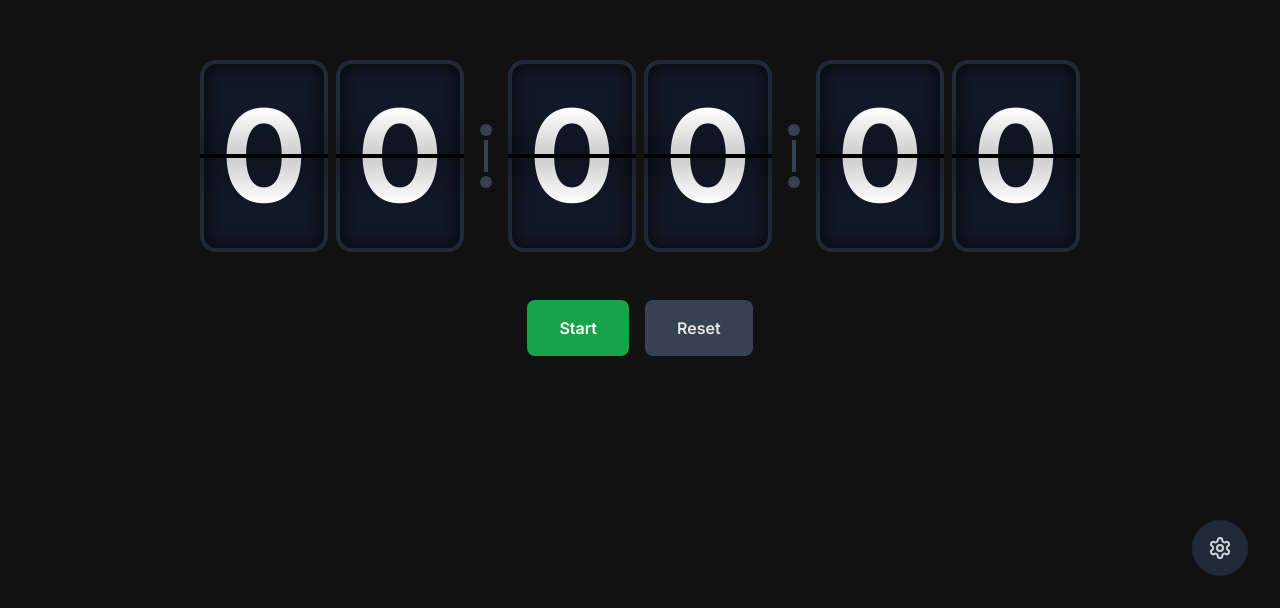
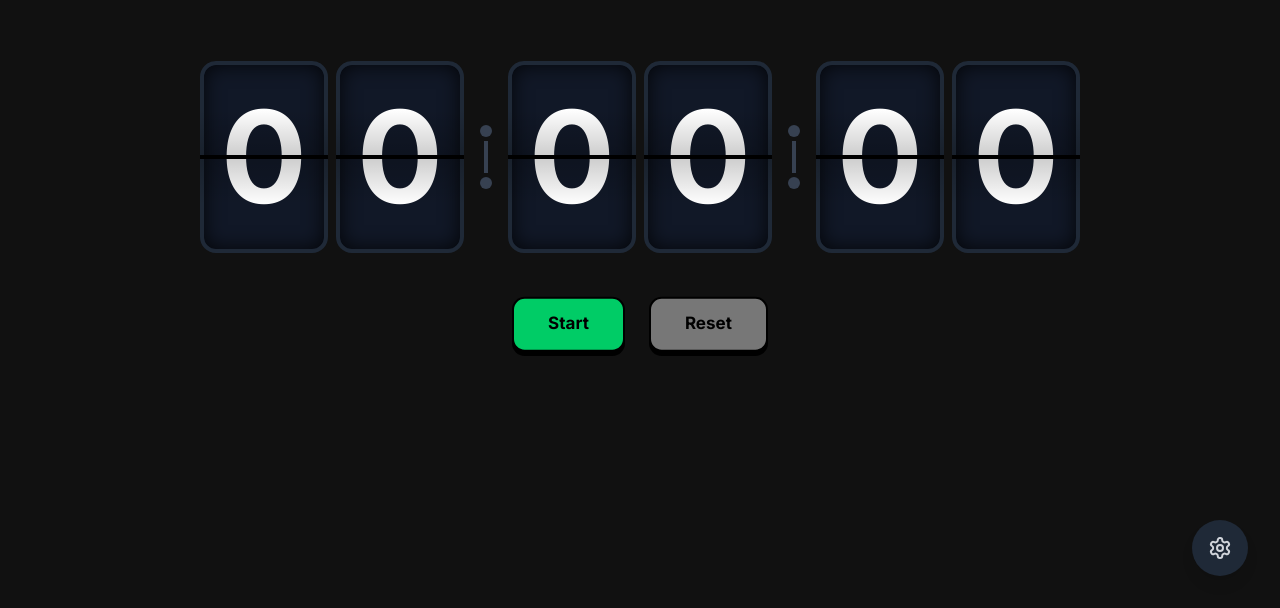
Before and after one commit to codewithdhruba01/FlipClock, a Next.js app: page /stopwatch in a window 1280 px wide. Shown: the part 192-800 px from the top of the page. Built offline with nearby package versions, Linux system fonts and the light colour scheme.

Commit message:
feat(stopwatch): added 3D styled-components button design for Start and Reset

```diff
--- a/components/Stopwatch.tsx
+++ b/components/Stopwatch.tsx
@@ -1,10 +1,10 @@
 'use client';
 
 import { useState, useEffect } from 'react';
-import { Settings, Clock } from 'lucide-react';
-import Link from 'next/link';
+import { Settings } from 'lucide-react';
 import FlipDigit from './FlipDigit';
 import SettingsDialog from './SettingsDialog';
+import styled from 'styled-components';
 
 type TimeFormat = '12' | '24';
 type Theme = 'light' | 'dark';
@@ -18,35 +18,35 @@ export default function Stopwatch() {
   const [clockSize, setClockSize] = useState(100);
   const [isFullscreen, setIsFullscreen] = useState(false);
 
+  // Stopwatch logic
   useEffect(() => {
     let interval: NodeJS.Timeout;
-
     if (isRunning) {
       interval = setInterval(() => {
         setElapsed((prev) => prev + 1);
       }, 1000);
     }
-
     return () => clearInterval(interval);
   }, [isRunning]);
 
+  // Load saved settings
   useEffect(() => {
     const savedTheme = localStorage.getItem('theme') as Theme;
     const savedFormat = localStorage.getItem('timeFormat') as TimeFormat;
     const savedSize = localStorage.getItem('clockSize');
-
     if (savedTheme) setTheme(savedTheme);
     if (savedFormat) setTimeFormat(savedFormat);
     if (savedSize) setClockSize(Number(savedSize));
   }, []);
 
+  // Fullscreen check
   useEffect(() => {
     const handleFullscreenChange = () => {
       setIsFullscreen(!!document.fullscreenElement);
     };
-
     document.addEventListener('fullscreenchange', handleFullscreenChange);
-    return () => document.removeEventListener('fullscreenchange', handleFullscreenChange);
+    return () =>
+      document.removeEventListener('fullscreenchange', handleFullscreenChange);
   }, []);
 
   const toggleFullscreen = async () => {
@@ -102,40 +102,21 @@ export default function Stopwatch() {
             transition: 'transform 0.3s ease',
           }}
         >
+          {/* Time Digits */}
           <div className="flex items-center justify-center gap-0">
             <div className="flex gap-1 sm:gap-2">
               <FlipDigit value={hours[0]} theme={theme} />
               <FlipDigit value={hours[1]} theme={theme} />
             </div>
 
-            <div className="flex flex-col items-center justify-center mx-2 sm:mx-4">
-              <div
-                className={`w-2 h-2 sm:w-3 sm:h-3 rounded-full ${theme === 'dark' ? 'bg-gray-700' : 'bg-gray-400'}`}
-              />
-              <div
-                className={`w-1 h-6 sm:h-8 my-1 ${theme === 'dark' ? 'bg-gray-700' : 'bg-gray-400'}`}
-              />
-              <div
-                className={`w-2 h-2 sm:w-3 sm:h-3 rounded-full ${theme === 'dark' ? 'bg-gray-700' : 'bg-gray-400'}`}
-              />
-            </div>
+            <Colon theme={theme} />
 
             <div className="flex gap-1 sm:gap-2">
               <FlipDigit value={minutes[0]} theme={theme} />
               <FlipDigit value={minutes[1]} theme={theme} />
             </div>
 
-            <div className="flex flex-col items-center justify-center mx-2 sm:mx-4">
-              <div
-                className={`w-2 h-2 sm:w-3 sm:h-3 rounded-full ${theme === 'dark' ? 'bg-gray-700' : 'bg-gray-400'}`}
-              />
-              <div
-                className={`w-1 h-6 sm:h-8 my-1 ${theme === 'dark' ? 'bg-gray-700' : 'bg-gray-400'}`}
-              />
-              <div
-                className={`w-2 h-2 sm:w-3 sm:h-3 rounded-full ${theme === 'dark' ? 'bg-gray-700' : 'bg-gray-400'}`}
-              />
-            </div>
+            <Colon theme={theme} />
 
             <div className="flex gap-1 sm:gap-2">
               <FlipDigit value={seconds[0]} theme={theme} />
@@ -144,35 +125,35 @@ export default function Stopwatch() {
           </div>
 
           {/* Stopwatch Controls */}
-          <div className="flex gap-2 sm:gap-4">
-            <button
-              onClick={() => setIsRunning(!isRunning)}
-              className={`px-6 sm:px-8 py-3 sm:py-4 rounded-lg font-semibold transition-all duration-300 ${
+          <div className="flex gap-4 sm:gap-6">
+            <StyledButton
+              $outline={theme === 'dark' ? '#000' : '#000'}
+              $color={
                 isRunning
                   ? theme === 'dark'
-                    ? 'bg-red-600 hover:bg-red-700 text-white'
-                    : 'bg-red-500 hover:bg-red-600 text-white'
+                    ? '#ff4d4d'
+                    : '#ff6666'
                   : theme === 'dark'
-                    ? 'bg-green-600 hover:bg-green-700 text-white'
-                    : 'bg-green-500 hover:bg-green-600 text-white'
-              }`}
+                  ? '#00cc66'
+                  : '#00e676'
+              }
+              onClick={() => setIsRunning(!isRunning)}
             >
-              {isRunning ? 'Stop' : 'Start'}
-            </button>
+              <span className="button_top">
+                {isRunning ? 'Stop' : 'Start'}
+              </span>
+            </StyledButton>
 
-            <button
+            <StyledButton
+              $outline={theme === 'dark' ? '#000' : '#000'}
+              $color={theme === 'dark' ? '#777' : '#ddd'}
               onClick={() => {
                 setIsRunning(false);
                 setElapsed(0);
               }}
-              className={`px-6 sm:px-8 py-3 sm:py-4 rounded-lg font-semibold transition-all duration-300 ${
-                theme === 'dark'
-                  ? 'bg-gray-700 hover:bg-gray-600 text-gray-200'
-                  : 'bg-gray-300 hover:bg-gray-400 text-gray-800'
-              }`}
             >
-              Reset
-            </button>
+              <span className="button_top">Reset</span>
+            </StyledButton>
           </div>
         </div>
       </div>
@@ -202,8 +183,66 @@ export default function Stopwatch() {
         onClockSizeChange={handleClockSizeChange}
         isFullscreen={isFullscreen}
         onToggleFullscreen={toggleFullscreen}
-        onOpenStopwatch={() => {}} // Not needed here, just to match type
+        onOpenStopwatch={() => {}}
       />
     </div>
   );
 }
+
+/* Small reusable component for colons (:) */
+const Colon = ({ theme }: { theme: Theme }) => (
+  <div className="flex flex-col items-center justify-center mx-2 sm:mx-4">
+    <div
+      className={`w-2 h-2 sm:w-3 sm:h-3 rounded-full ${
+        theme === 'dark' ? 'bg-gray-700' : 'bg-gray-400'
+      }`}
+    />
+    <div
+      className={`w-1 h-6 sm:h-8 my-1 ${
+        theme === 'dark' ? 'bg-gray-700' : 'bg-gray-400'
+      }`}
+    />
+    <div
+      className={`w-2 h-2 sm:w-3 sm:h-3 rounded-full ${
+        theme === 'dark' ? 'bg-gray-700' : 'bg-gray-400'
+      }`}
+    />
+  </div>
+);
+
+/* Styled 3D Button */
+const StyledButton = styled.button<{ $outline: string; $color: string }>`
+  --button_radius: 0.75em;
+  --button_color: ${(p) => p.$color};
+  --button_outline_color: ${(p) => p.$outline};
+
+  font-size: 17px;
+  font-weight: bold;
+  border: none;
+  cursor: pointer;
+  border-radius: var(--button_radius);
+  background: var(--button_outline_color);
+  transition: transform 0.2s ease;
+
+  .button_top {
+    display: block;
+    box-sizing: border-box;
+    border: 2px solid var(--button_outline_color);
+    border-radius: var(--button_radius);
+    padding: 0.75em 2em;
+    background: var(--button_color);
+    color: var(--button_outline_color);
+    transform: translateY(-0.25em);
+    transition: transform 0.1s ease, box-shadow 0.2s ease;
+  }
+
+  &:hover .button_top {
+    transform: translateY(-0.4em);
+    box-shadow: 0 4px 10px rgba(0, 0, 0, 0.3);
+  }
+
+  &:active .button_top {
+    transform: translateY(0);
+    box-shadow: 0 1px 2px rgba(0, 0, 0, 0.2);
+  }
+`;
--- a/package.json
+++ b/package.json
@@ -64,6 +64,7 @@
     "react-resizable-panels": "^2.1.3",
     "recharts": "^2.12.7",
     "sonner": "^1.5.0",
+    "styled-components": "^6.1.19",
     "tailwind-merge": "^2.5.2",
     "tailwindcss": "3.3.3",
     "tailwindcss-animate": "^1.0.7",
@@ -72,7 +73,7 @@
     "zod": "^3.23.8"
   },
   "devDependencies": {
-    "prettier": "^3.6.2",
-    "eslint-config-prettier": "^9.1.0"
+    "eslint-config-prettier": "^9.1.0",
+    "prettier": "^3.6.2"
   }
 }
```
Also changed, not shown: 1 other file (tests, documents, lock files or other folders).
